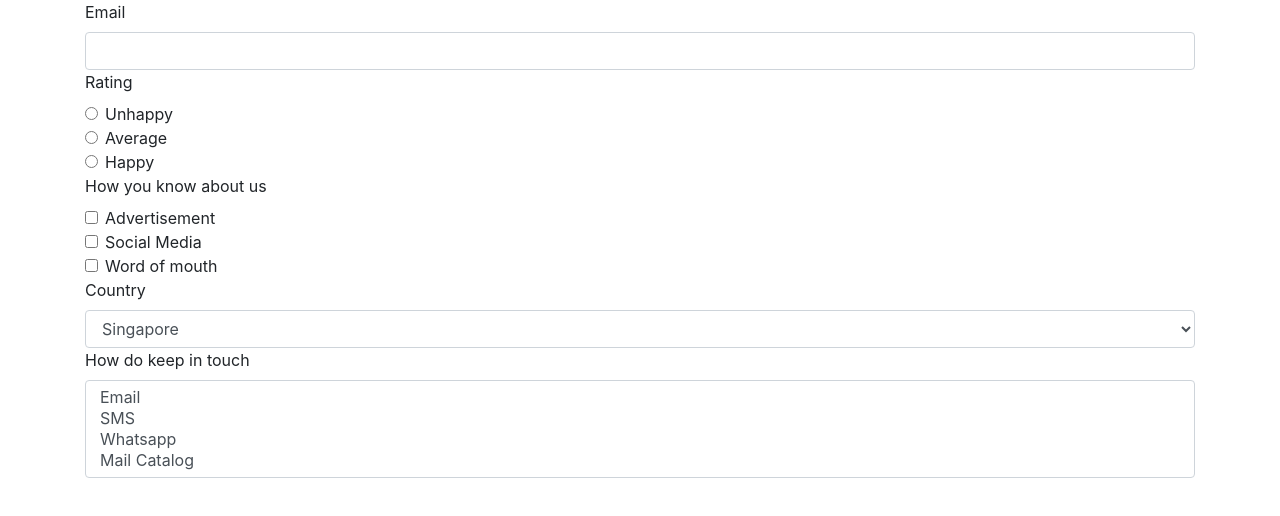
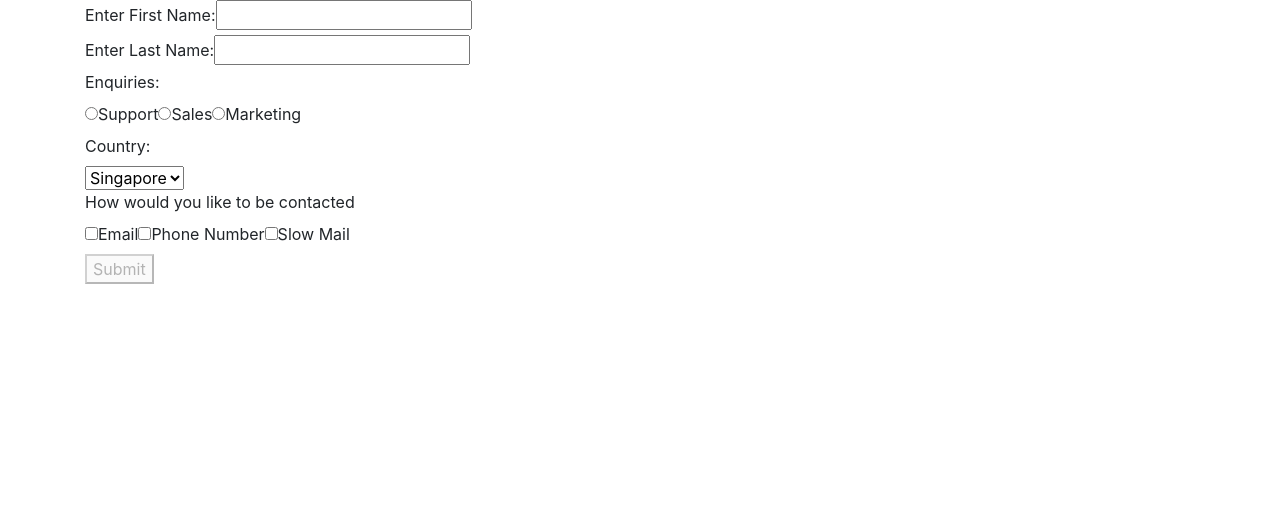
Before and after one commit to yongsannnn/react, a React (Create React App) app in the folder 05-adv-forms/: page / in a window 1280 px wide. Shown: the top 516 px of the page. Built offline with nearby package versions, Linux system fonts and the light colour scheme.

Commit message:
Completed Hands on 5.1 & 5.2

```diff
--- a/05-adv-forms/src/App.js
+++ b/05-adv-forms/src/App.js
@@ -2,12 +2,14 @@ import logo from './logo.svg';
 import "bootstrap/dist/css/bootstrap.min.css";
 import './App.css';
 import SurveyForm from "./SurveyForm";
+import ContactUs from "./ContactUs"
 
 
 function App() {
   return (
     <div className="container">
-        <SurveyForm/>
+        {/* <SurveyForm/> */}
+        <ContactUs/>
     </div>
   );
 }
--- /dev/null
+++ b/05-adv-forms/src/ContactUs.js
@@ -0,0 +1,90 @@
+import React from "react"
+
+class ContactUs extends React.Component {
+    state = {
+        fname: "", //text
+        lname: "", //text
+        enquiries: "", //radio
+        country: "", //dropdown
+        contactMe: [], //checkbox
+    }
+
+    render() {
+        return (
+            <React.Fragment>
+                <div>
+                    <label>Enter First Name: </label>
+                    <input type="text" name="fname" value={this.state.fname} onChange={this.updateInfo}></input>
+                </div>
+                <div>
+                    <label>Enter Last Name: </label>
+                    <input type="text" name="lname" value={this.state.lname} onChange={this.updateInfo}></input>
+                </div>
+                <div>
+                    <label>Enquiries:</label>
+                    <div>
+                        <input type="radio" name="enquiries" value="support" onChange={this.updateInfo} checked={this.state.enquiries === "support"} /><label>Support</label>
+                        <input type="radio" name="enquiries" value="sales" onChange={this.updateInfo} checked={this.state.enquiries === "sales"} /><label>Sales</label>
+                        <input type="radio" name="enquiries" value="marketing" onChange={this.updateInfo} checked={this.state.enquiries === "marketing"} /><label>Marketing</label>
+                    </div>
+                </div>
+                <div>
+                    <label>Country:</label>
+                    <div>
+                        <select name="country" value={this.state.country} onChange={this.updateInfo}>
+                            <option>Singapore</option>
+                            <option>Malaysia</option>
+                            <option>Thailand</option>
+                        </select>
+                    </div>
+                </div>
+                <div>
+                    <label>How would you like to be contacted</label>
+                        <div>
+                            <input type="checkbox" value="email" name="contactMe" onChange={this.updateContact}  checked={this.state.contactMe.includes("email")}/><label>Email</label>
+                            <input type="checkbox" value="phone-number" name="contactMe" onChange={this.updateContact} checked={this.state.contactMe.includes("phone-number")}/><label>Phone Number</label>
+                            <input type="checkbox" value="slow-mail" name="contactMe" onChange={this.updateContact} checked={this.state.contactMe.includes("slow-mail")}/><label>Slow Mail</label>
+                        </div>
+                </div>
+                <button disabled={!this.state.fname || !this.state.lname || !this.state.country || !this.state.enquiries || !this.state.contactMe} onClick={this.submitInfo}>Submit</button>
+            </React.Fragment>
+        )
+    }
+
+    updateInfo = (event) => {
+        this.setState({
+            [event.target.name]: event.target.value
+        })
+    }
+
+    updateContact=(event)=>{
+        if (this.state.contactMe.includes(event.target.value) === false){
+            this.setState({
+                "contactMe" : [...this.state.contactMe, event.target.value]
+            })
+        } else {
+            this.setState({
+                "contactMe" : [...this.state.contactMe].filter(selection=>selection !== event.target.value)
+            })
+        }
+
+    }
+
+    submitInfo = () => {
+        alert(`First Name: ${this.state.fname}
+        Last Name: ${this.state.lname}
+        Enquiries: ${this.state.enquiries}
+        Country: ${this.state.country}
+        Contact Me By: ${this.state.contactMe}`)
+    }
+
+}
+
+export default ContactUs
+
+// Create a contact us form that allows the user to enter:
+// Their first name and last name
+// What kind of enquiries they are making (support, sales or marketing)
+// Which country they are from (Singapore, Malaysia or Thailand)
+
+// Once the user has entered their info, and click the submit button, show what they have entered in an alert box.
--- a/05-adv-forms/src/SurveyForm.js
+++ b/05-adv-forms/src/SurveyForm.js
@@ -240,5 +240,4 @@ class SurveyForm extends React.Component {
         })
     }
 }
-
     export default SurveyForm
```
